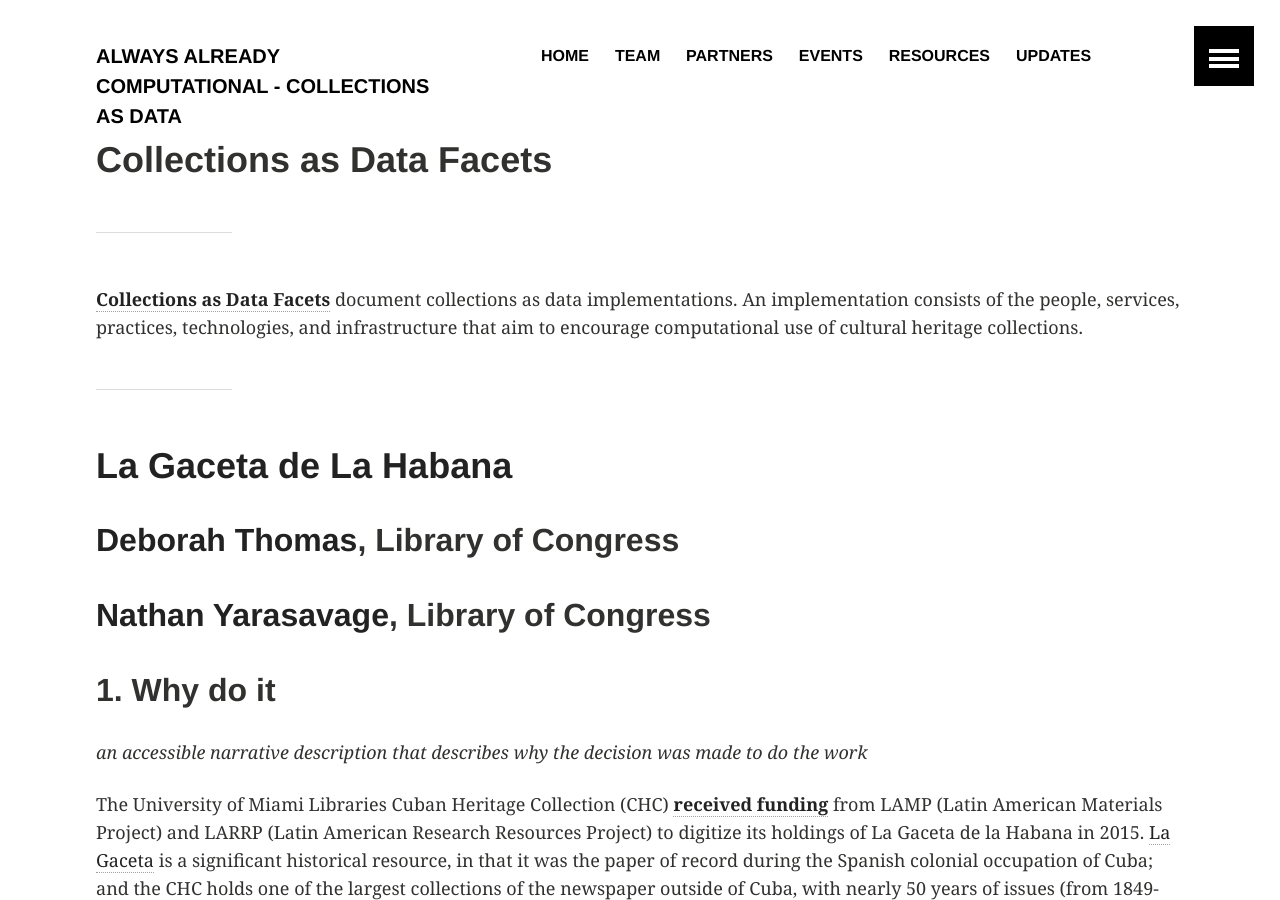
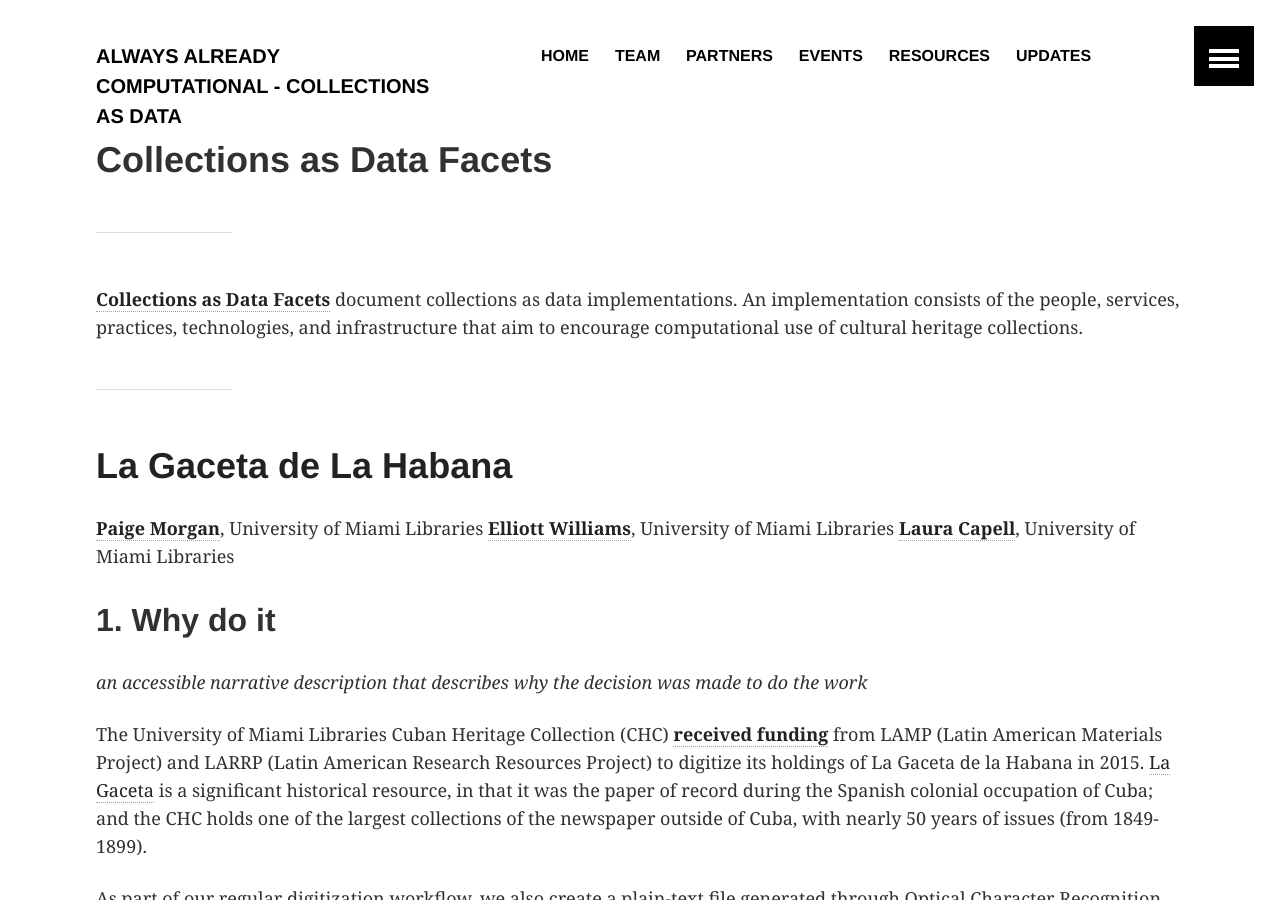
Before and after one commit to collectionsasdata/collectionsasdata.github.io, a Jekyll site: the page built from facet7.md, in a window 1280 px wide and 900 px high. Built offline with Jekyll 4.4.1, drawn with Linux system fonts in a browser that asks for light colours.

Commit message:
Update facet7.md

```diff
--- a/facet7.md
+++ b/facet7.md
@@ -9,8 +9,9 @@
 ---
 # [La Gaceta de La Habana](https://github.com/UMiamiLibraries/collections-as-data/tree/master/LaGaceta)
 
-## [**Deborah Thomas**](http://digitalpreservation.gov/meetings/dcs16/bio_thomas.html), Library of Congress
-## [**Nathan Yarasavage**](https://www.linkedin.com/in/nathan-yarasavage-15a9935b), Library of Congress
+[**Paige Morgan**](http://www.paigemorgan.net/), University of Miami Libraries
+[**Elliott Williams**](http://sp.library.miami.edu/subjects/profile/e.williams10), University of Miami Libraries
+[**Laura Capell**](http://sp.library.miami.edu/subjects/profile/l.capell), University of Miami Libraries
 
 ## 1. Why do it
 
```
